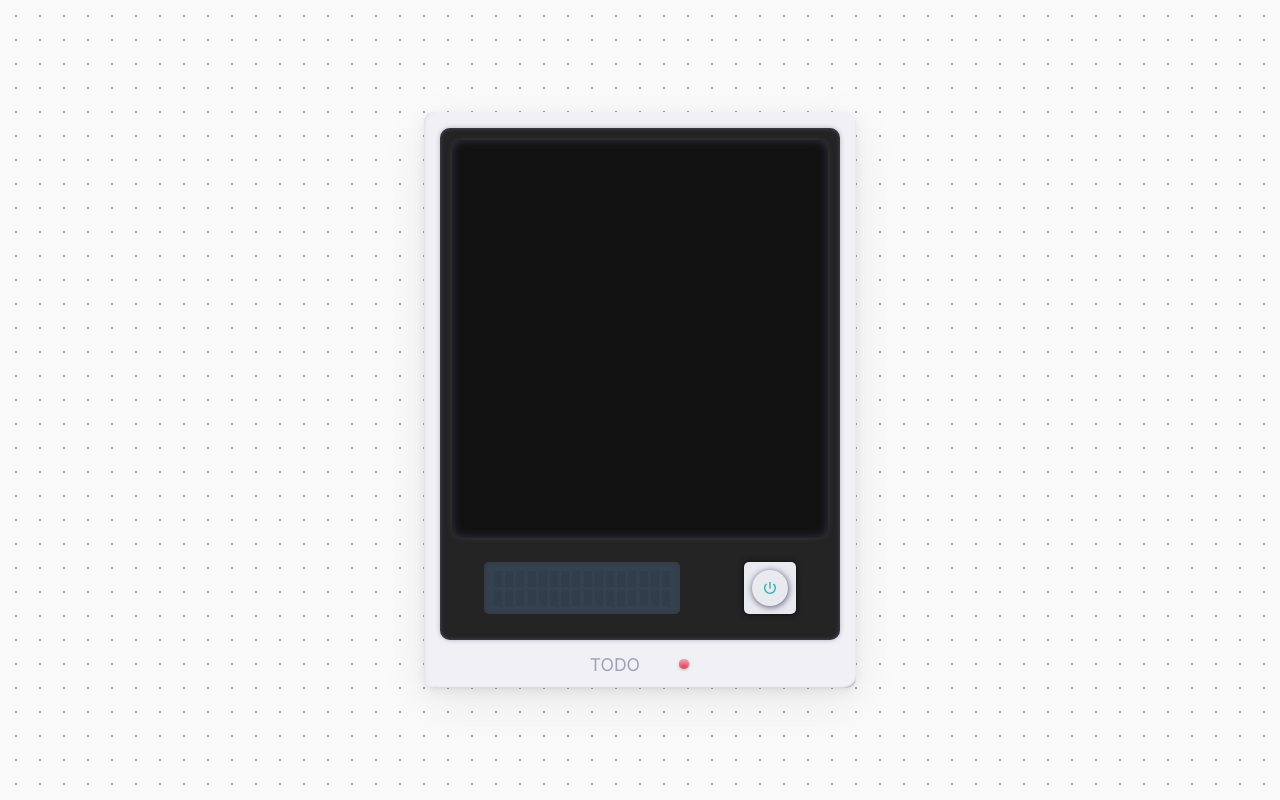
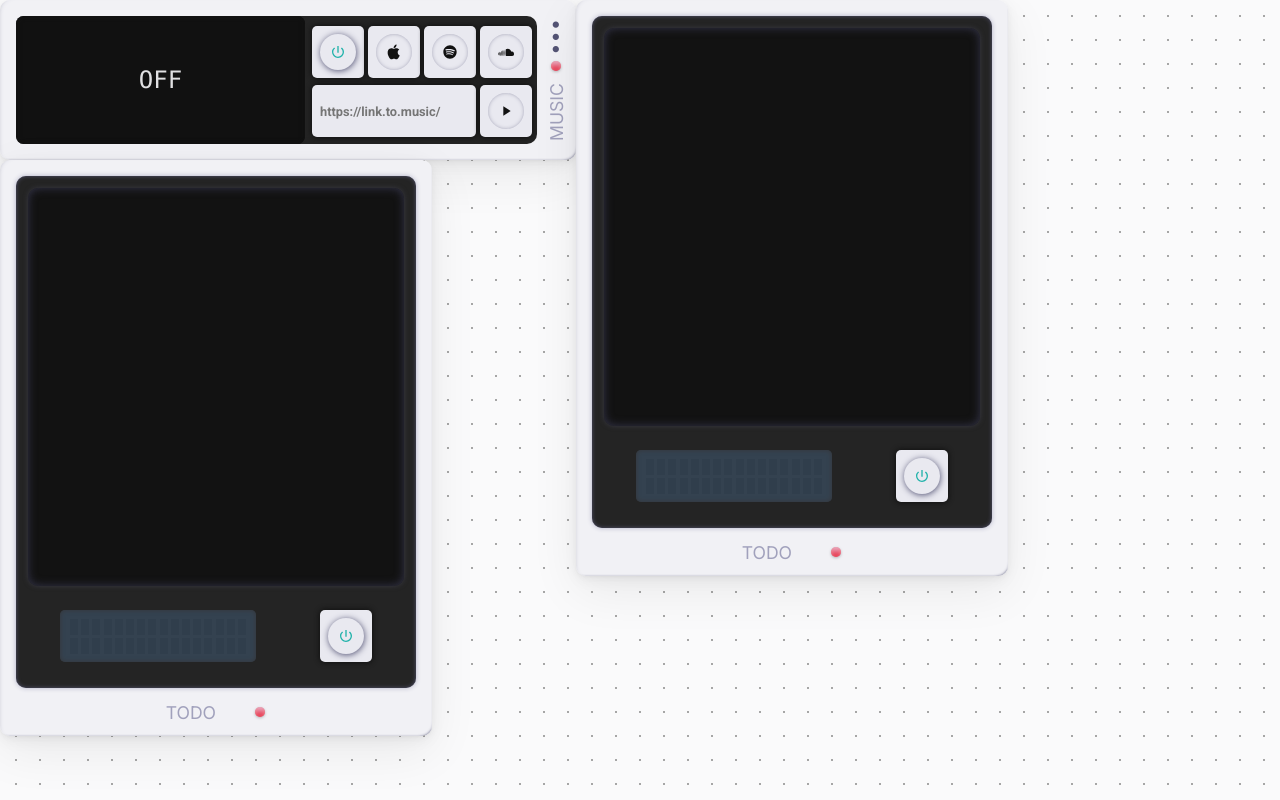
Before and after one commit to jessyhq/frontend-react, a React (Create React App) app: page / in a window 1280 px wide. Built offline with nearby package versions, Linux system fonts and the light colour scheme.

Commit message:
🛸 added drag-n-drop for extensions

```diff
--- a/src/components/extensions/Music/styles.ts
+++ b/src/components/extensions/Music/styles.ts
@@ -16,7 +16,6 @@ export const Wrapper = styled.div`
   align-items: center;
   width: 35rem;
   height: 8rem;
-  margin: 0.75rem;
   padding: 1rem;
   padding-right: 0;
   background-color: ${ Color(COLORS.WHITE).darken(0.025).hex() };
--- a/src/components/extensions/TodoList/styles.ts
+++ b/src/components/extensions/TodoList/styles.ts
@@ -17,7 +17,7 @@ export const Wrapper = styled.div`
   flex-direction: column;
   width: 25rem;
   height: 35rem;
-  margin: 0.75rem;
+  /* margin: 0.75rem; */
   padding: 1rem;
   padding-bottom: 0;
   background-color: ${ Color(COLORS.WHITE).darken(0.025).hex() };
--- a/src/views/App/index.tsx
+++ b/src/views/App/index.tsx
@@ -2,6 +2,7 @@
 import React from 'react'
 import styled from 'styled-components'
 import Color from 'color'
+import GridLayout from 'react-grid-layout'
 
 
 // Constants:
@@ -13,9 +14,9 @@ import TodoList from '../../components/extensions/TodoList'
 // Styles:
 const Wrapper = styled.div`
   position: absolute;
-  display: flex;
+  /* display: flex;
   justify-content: center;
-  align-items: center;
+  align-items: center; */
   width: 100vw;
   height: 100vh;
 `
@@ -38,11 +39,23 @@ const Background = styled.div`
 // Functions:
 const App = () => {
   return (
-    <Wrapper>
-      <Background />
-      {/* <Music /> */}
-      <TodoList />
-    </Wrapper>
+      <Wrapper>
+        <Background />
+        <GridLayout
+          className='layout'
+          cols={ window.innerWidth / 16 }
+          rowHeight={ 16 }
+          width={ window.innerWidth }
+          margin={[ 0, 0 ]}
+          isResizable
+          isBounded
+          preventCollision
+        >
+          <div key='a' data-grid={{ x: 0, y: 0, w: 35 + 1, h: 8 + 2 }}><Music /></div>
+          <div key='b' data-grid={{ x: 0, y: 0, w: 25 + 2, h: 35 + 1 }}><TodoList /></div>
+          <div key='c' data-grid={{ x: 35 + 1, y: 0, w: 25 + 2, h: 35 + 1, isBounded: true }}><TodoList /></div>
+        </GridLayout>
+      </Wrapper>
   )
 }
 
```
